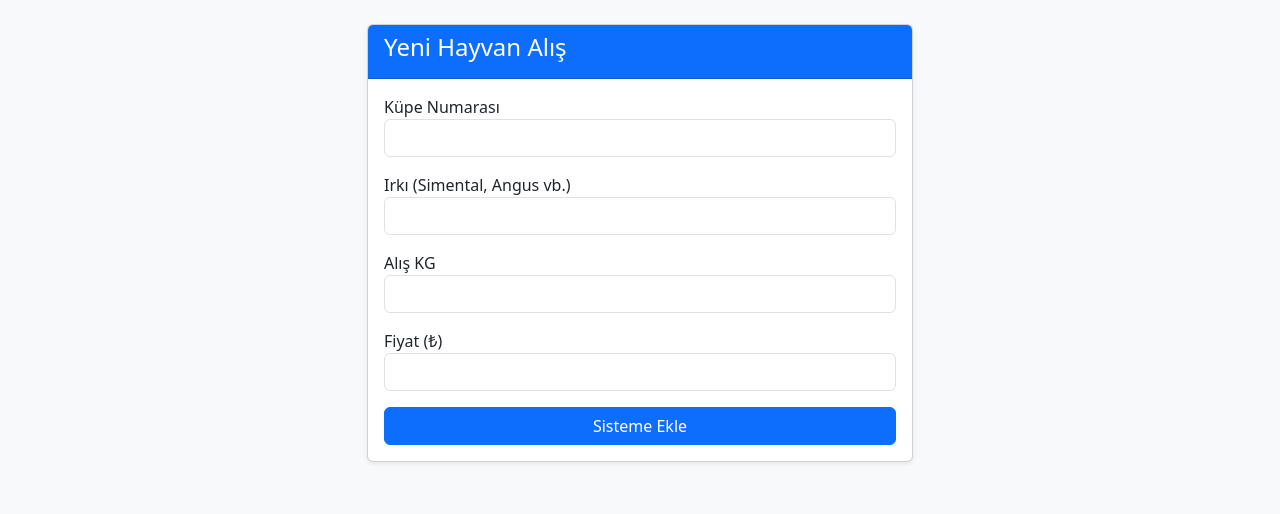
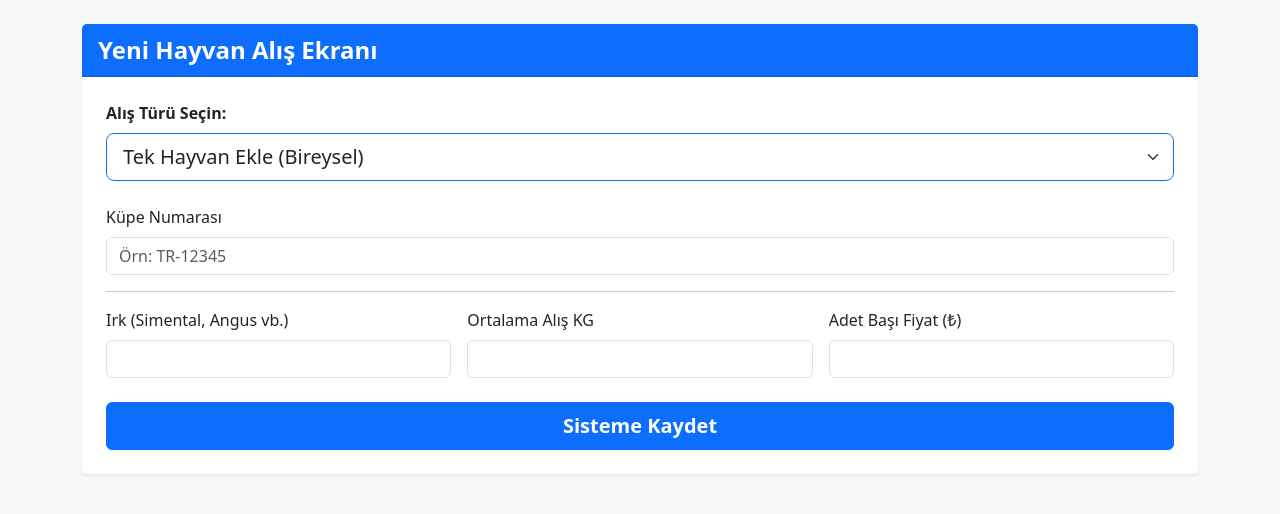
Before and after one commit to Dev1Zfr/PROJE_KLASORU, a Flask app: page /ekle in a window 1280 px wide. Shown: the part 80-594 px from the top of the page. Run offline with Flask 3, Linux system fonts and the light colour scheme; a user stored in the database is signed in.

Commit message:
Update ekle.html

```diff
--- a/templates/ekle.html
+++ b/templates/ekle.html
@@ -1,34 +1,76 @@
 {% extends 'layout.html' %}
 
 {% block content %}
-<div class="row justify-content-center">
+<div class="card shadow-sm border-0">
+    <div class="card-header bg-primary text-white fw-bold fs-4">
+        Yeni Hayvan Alış Ekranı
+    </div>
+    <div class="card-body p-4">
+        <form method="POST">
+            <div class="mb-4">
+                <label class="form-label fw-bold">Alış Türü Seçin:</label>
+                <select name="kayit_turu" id="kayitTuru" class="form-select form-select-lg border-primary" onchange="turDegistir()">
+                    <option value="Tekli">Tek Hayvan Ekle (Bireysel)</option>
+                    <option value="Toplu">Toplu Hayvan Ekle (Grup / Sürü)</option>
+                </select>
+            </div>
+
+            <!-- TEKLİ KAYIT ALANI -->
+            <div id="tekliAlan" class="mb-3">
+                <label class="form-label">Küpe Numarası</label>
+                <input type="text" name="kupe_no" id="kupe_no" class="form-control" placeholder="Örn: TR-12345">
+            </div>
+
+            <!-- TOPLU KAYIT ALANI -->
+            <div id="topluAlan" class="row g-3 mb-3" style="display: none;">
                 <div class="col-md-6">
-        <div class="card shadow-sm">
-            <div class="card-header bg-primary text-white">
-                <h4>Yeni Hayvan Alış</h4>
+                    <label class="form-label">Grup Adı (Örn: Simental Grup 1)</label>
+                    <input type="text" name="grup_adi" id="grup_adi" class="form-control" placeholder="Otomatik küpe oluşturulacak">
                 </div>
-            <div class="card-body">
-                <form method="POST">
-                    <div class="mb-3">
-                        <label>Küpe Numarası</label>
-                        <input type="text" name="kupe_no" class="form-control" required>
+                <div class="col-md-6">
+                    <label class="form-label">Kaç Adet Hayvan Alındı?</label>
+                    <input type="number" name="adet" id="adet" class="form-control" value="1" min="1">
                 </div>
-                    <div class="mb-3">
-                        <label>Irkı (Simental, Angus vb.)</label>
+                <small class="text-muted">* Sisteme tek tıkla belirttiğiniz sayı kadar hayvan aynı ortalama özelliklerle otomatik işlenir.</small>
+            </div>
+
+            <hr>
+
+            <!-- ORTAK BİLGİLER -->
+            <div class="row g-3 mb-4">
+                <div class="col-md-4">
+                    <label class="form-label">Irk (Simental, Angus vb.)</label>
                     <input type="text" name="irk" class="form-control" required>
                 </div>
-                    <div class="mb-3">
-                        <label>Alış KG</label>
+                <div class="col-md-4">
+                    <label class="form-label">Ortalama Alış KG</label>
                     <input type="number" step="0.1" name="alis_kg" class="form-control" required>
                 </div>
-                    <div class="mb-3">
-                        <label>Fiyat (₺)</label>
+                <div class="col-md-4">
+                    <label class="form-label">Adet Başı Fiyat (₺)</label>
                     <input type="number" step="1" name="alis_fiyati" class="form-control" required>
                 </div>
-                    <button type="submit" class="btn btn-primary w-100">Sisteme Ekle</button>
+            </div>
+
+            <button type="submit" class="btn btn-primary w-100 fs-5 fw-bold py-2">Sisteme Kaydet</button>
         </form>
     </div>
 </div>
-    </div>
-</div>
+
+<script>
+function turDegistir() {
+    var tur = document.getElementById('kayitTuru').value;
+    if (tur === 'Toplu') {
+        document.getElementById('topluAlan').style.display = 'flex';
+        document.getElementById('tekliAlan').style.display = 'none';
+        document.getElementById('kupe_no').removeAttribute('required');
+        document.getElementById('grup_adi').setAttribute('required', 'required');
+    } else {
+        document.getElementById('topluAlan').style.display = 'none';
+        document.getElementById('tekliAlan').style.display = 'block';
+        document.getElementById('kupe_no').setAttribute('required', 'required');
+        document.getElementById('grup_adi').removeAttribute('required');
+    }
+}
+</script>
 {% endblock %}
```
Lines whose indentation alone changed are shown as unchanged.
